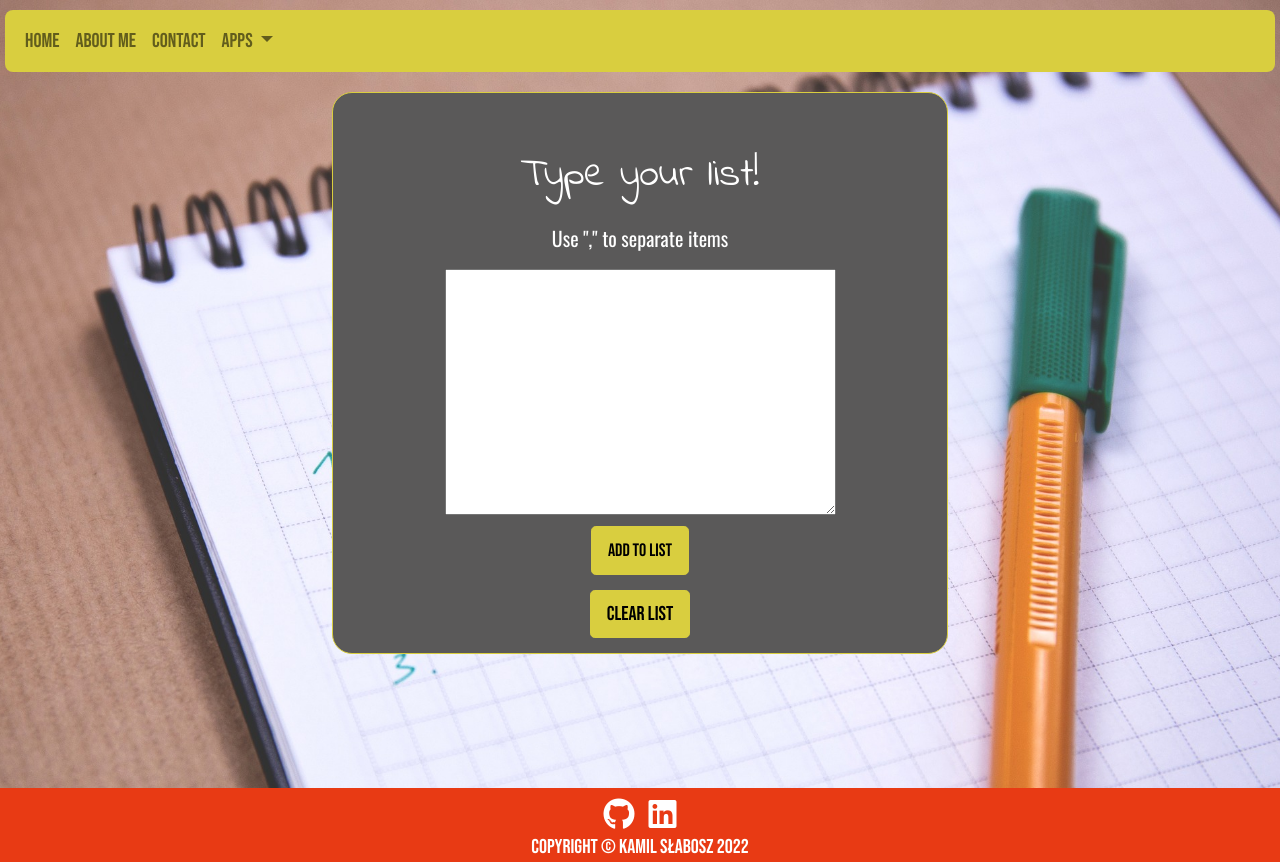
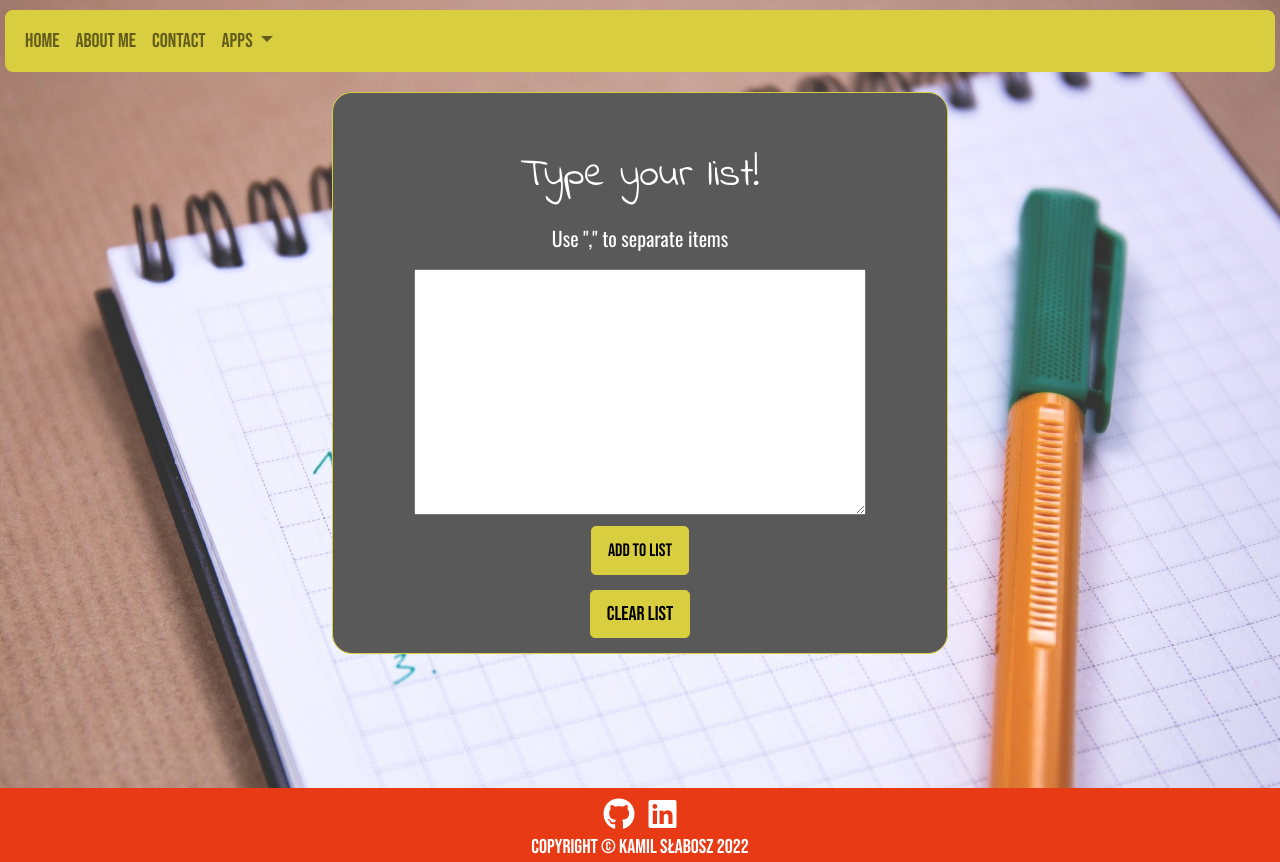
Before and after one commit to kamilslabosz/Tabletop-Group, a Flask app: page /todo in a window 1280 px wide. Run offline with Flask 2, Linux system fonts and the light colour scheme; some libraries are stand-ins or nearby versions.

Commit message:
Fixed CSS on contact and todo

```diff
--- a/static/css/styles.css
+++ b/static/css/styles.css
@@ -111,6 +111,14 @@ a:hover {
 
 .form {
     padding: 15px;
+}
+
+#todo_text {
+    width: 80%;
+}
+
+#message {
+    height: 175px;
 }
 
 /* ----------------SPACING---------------------- */
```
